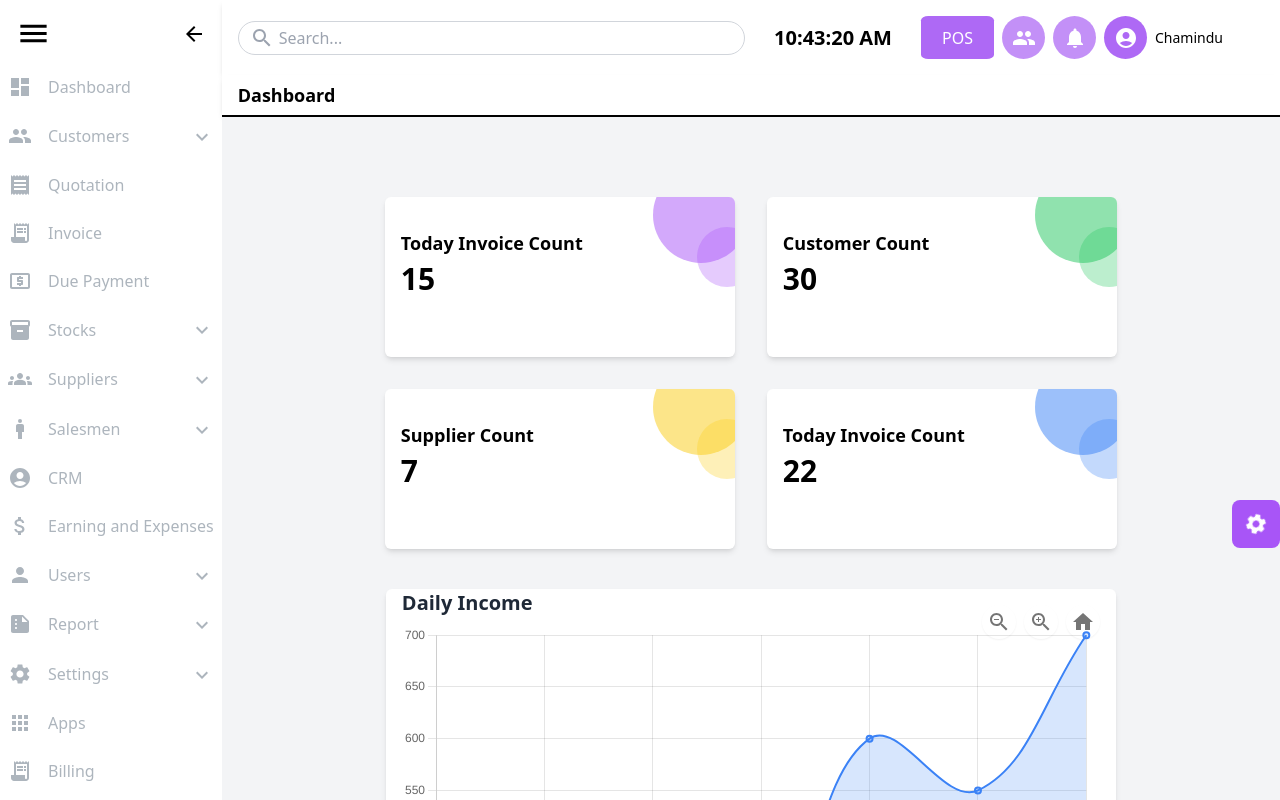
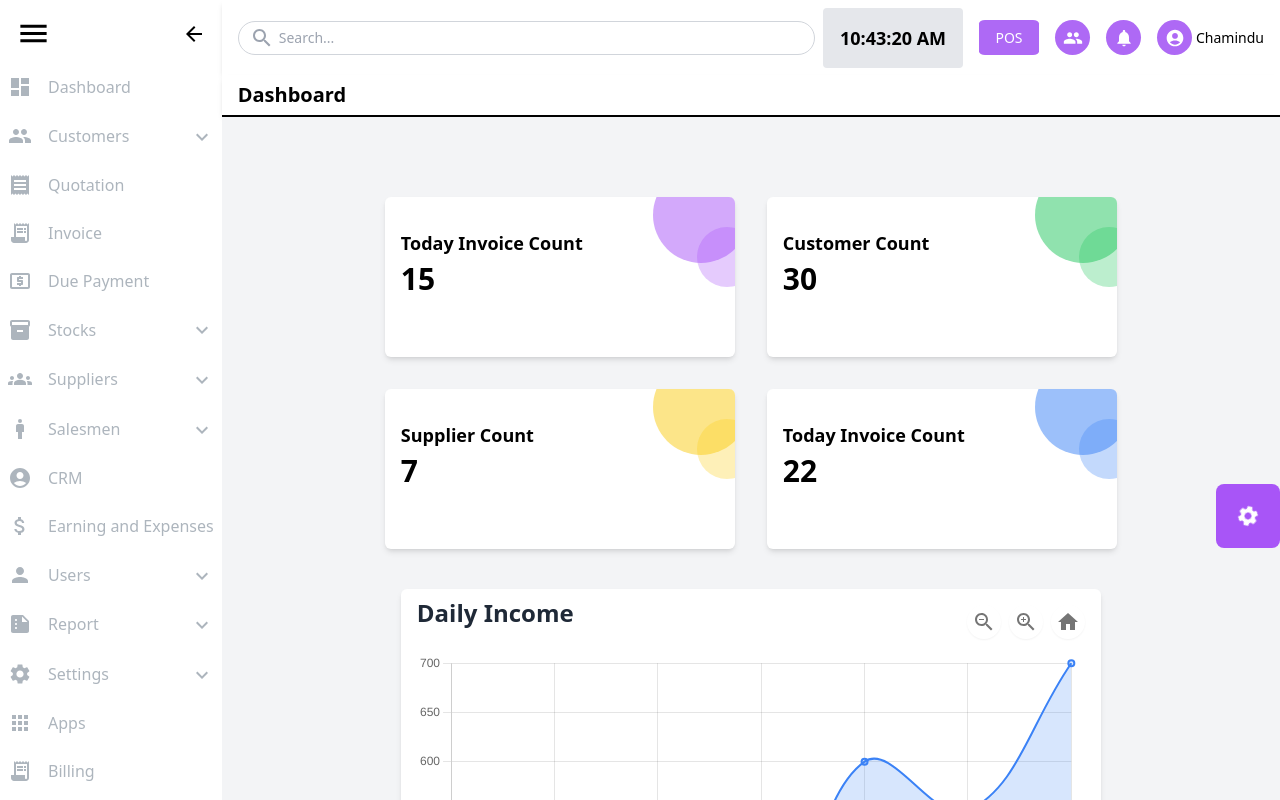
Before and after one commit to ChaminduNevandith/Invoice-System, a React (Vite) app: page / in a window 1280 px wide. Built offline with nearby package versions, Linux system fonts and the light colour scheme.

Commit message:
Make it responsive to mobile devices.

```diff
--- a/src/Component/RightSideBar/RightSideBar.jsx
+++ b/src/Component/RightSideBar/RightSideBar.jsx
@@ -24,8 +24,7 @@ function RightSideBar({ setIsSidebarOpen }) {
   }
 
   return (
-    <div className="fixed top-0 right-0 h-screen w-[381px] bg-white shadow-md">
-      <div className="p-10">
+    <div className="fixed top-0 right-0 h-screen w-[310px] sm:w-[300px] md:w-[320px] lg:w-[340px] xl:w-[360px] 2xl:w-[381px] bg-white shadow-md px-4 py-6">
       <div className="flex items-center justify-between mb-4">
         <h2 className="text-lg font-medium text-[#1A3353]">Theme Config</h2>
         <IconButton
@@ -40,7 +39,7 @@ function RightSideBar({ setIsSidebarOpen }) {
       <div className="mb-4">
         <h3 className="text-sm text-[#1A3353]">Theme Layout</h3>
         <hr className="mb-2" />
-          <div className="flex items-center bg-[#AE69F5] w-[157px] h-[38px] rounded-[3.9px]">
+        <div className="flex items-center bg-[#AE69F5] w-full max-w-[157px] h-[38px] rounded-[3.9px]">
           <input
             type="radio"
             name="themeLayout"
@@ -66,14 +65,20 @@ function RightSideBar({ setIsSidebarOpen }) {
         <h3 className="text-sm text-[#1A3353]">RTL Layout</h3>
         <hr className="mb-2" />
         <label className="inline-flex items-center cursor-pointer">
-            <input type="checkbox" value="" className="sr-only peer" />
+          <input
+            type="checkbox"
+            value=""
+            checked={rtlLayout}
+            onChange={handleRtlLayoutChange}
+            className="sr-only peer"
+          />
           <div className="relative w-11 h-6 bg-gray-200 peer-focus:outline-none rounded-full peer dark:bg-gray-700 peer-checked:after:translate-x-full rtl:peer-checked:after:-translate-x-full peer-checked:after:border-white after:content-[''] after:absolute after:top-[2px] after:start-[2px] after:bg-white after:border-gray-300 after:border after:rounded-full after:h-5 after:w-5 after:transition-all dark:border-gray-600 peer-checked:bg-[#AE69F5]" />
         </label>
       </div>
       <div className="mb-4">
         <h3 className="text-sm text-[#1A3353]">Theme Colors</h3>
         <hr className="mb-2" />
-          <div className="flex space-x-2">
+        <div className="flex flex-wrap space-x-2">
           <div
             className="w-8 h-8 rounded-[3.9px] cursor-pointer"
             style={{ backgroundColor: '#D75FFF' }}
@@ -108,7 +113,6 @@ function RightSideBar({ setIsSidebarOpen }) {
         <hr className="mt-2" />
       </div>
     </div>
-    </div>
   );
 }
 
--- a/src/Component/SettingButton/SettingButton.jsx
+++ b/src/Component/SettingButton/SettingButton.jsx
@@ -4,10 +4,10 @@ import SettingsIcon from '@mui/icons-material/Settings';
 const SettingButton = ({ setIsSidebarOpen }) => {
   return (
     <button
-      className="relative w-14 h-14 sm:w-11 sm:h-11 md:w-12 md:h-12 lg:w-13 lg:h-13 bg-purple-500 rounded-lg flex items-center justify-center hover:shadow-lg hover:bg-purple-600"
+      className="relative fixed bottom-4 right-0 w-12 h-12 lg:w-14 lg:h-14 xl:w-16 xl:h-16 2xl:w-18 2xl:h-18 bg-purple-500 rounded-lg flex items-center justify-center hover:shadow-lg hover:bg-purple-600"
       onClick={() => setIsSidebarOpen(true)}
     >
-      <SettingsIcon className="text-white text-xs sm:text-sm md:text-base lg:text-lg animate-spin-slow" />
+      <SettingsIcon className="text-white text-xs sm:text-sm md:text-base lg:text-lg xl:text-xl 2xl:text-2xl animate-spin-slow" />
     </button>
   );
 };
--- a/src/Component/Title/Title.jsx
+++ b/src/Component/Title/Title.jsx
@@ -3,7 +3,7 @@ import React from 'react';
 function Title() {
   return (
     <div className="w-full h-[40px] bg-white shadow-md flex items-center justify-start px-4">
-      <span className="text-lg font-semibold sm:text-xs md:text-sm lg:text-sm xl:text-lg 2xl:text-lg">
+      <span className="text-base font-semibold sm:text-sm md:text-base lg:text-lg xl:text-xl 2xl:text-2xl">
         Dashboard
       </span>
     </div>
--- a/src/Component/TopBar/TopBar.jsx
+++ b/src/Component/TopBar/TopBar.jsx
@@ -3,7 +3,6 @@ import SearchIcon from '@mui/icons-material/Search';
 import NotificationsIcon from '@mui/icons-material/Notifications';
 import GroupIcon from '@mui/icons-material/Group';
 import AccountCircleIcon from '@mui/icons-material/AccountCircle';
-import './NotificationButton.css';
 
 function TopBar() {
   const [currentTime, setCurrentTime] = useState(new Date());
@@ -20,55 +19,56 @@ function TopBar() {
 
   return (
     <div className="top-0 right-0 w-full h-[75px] bg-white shadow-md flex items-center px-4">
-      <div className="relative w-full max-w-[1000px] h-[34px] sm:max-w-[500px] md:max-w-[300px] lg:max-w-[350px] xl:max-w-[800px] 2xl:max-w-[1000px]">
+      <div className="relative w-full max-w-[1000px] sm:max-w-[800px] md:max-w-[600px] lg:max-w-[700px] xl:max-w-[800px] 2xl:max-w-[1000px]">
         <input
           type="text"
-          className="w-full h-full border border-gray-300 rounded-[24px] px-3 pl-10"
+          className="w-full h-[34px] border border-gray-300 rounded-[24px] px-3 pl-10 text-sm"
           placeholder="Search..."
         />
         <SearchIcon className="absolute top-1/2 left-3 transform -translate-y-1/2 text-gray-400" />
       </div>
 
-      <div className="ml-2 flex items-center">
-        <div className="w-[100px] h-[50px] sm:w-[80px] sm:h-[40px] md:w-[100px] md:h-[50px] lg:w-[140px] lg:h-[50px] xl:w-[160px] xl:h-[60px] 2xl:w-[170px] 2xl:h-[60px] hover:bg-gray-200 flex items-center justify-center rounded">
-          <div className="text-xs sm:text-xs md:text-sm lg:text-sm xl:text-xl 2xl:text-2xl font-semibold">{formattedTime}</div>
+      <div className="ml-2 flex items-center space-x-2 sm:space-x-4">
+        {/* Time Display (Visible on Medium Screens and Larger) */}
+        <div className="hidden md:flex w-[80px] h-[35px] sm:w-[100px] sm:h-[50px] lg:w-[120px] lg:h-[50px] xl:w-[140px] xl:h-[60px] 2xl:w-[160px] 2xl:h-[60px] flex items-center justify-center rounded bg-gray-200">
+          <div className="text-xs sm:text-sm lg:text-base xl:text-lg 2xl:text-xl font-semibold">{formattedTime}</div>
         </div>
 
-        {/* POS Button */}
-        <div className='ml-4 sm:ml-2'>
+        {/* POS Button (Visible on All Screen Sizes) */}
+        <div>
           <button
-            className="w-[60px] h-[35px] sm:w-[50px] sm:h-[30px] md:w-[60px] md:h-[35px] lg:w-[70px] lg:h-[40px] xl:w-[73px] xl:h-[43px] 2xl:w-[73px] 2xl:h-[43px] rounded-[10%] bg-[#AE69F5] text-white flex items-center justify-center hover:bg-[#9732FF]"
+            className="w-[60px] h-[35px] rounded-[10%] bg-[#AE69F5] text-white flex items-center justify-center hover:bg-[#9732FF] text-sm"
           >
             POS
           </button>
         </div>
 
         {/* Request Button */}
-        <div className='ml-4 sm:ml-2'>
+        <div>
           <button
-            className="w-[35px] h-[35px] sm:w-[30px] sm:h-[30px] md:w-[35px] md:h-[35px] lg:w-[40px] lg:h-[40px] xl:w-[43px] xl:h-[43px] 2xl:w-[43px] 2xl:h-[43px] rounded-full bg-[#AE69F5] text-white flex items-center justify-center hover:bg-[#9732FF] animate-pulse"
+            className="w-[35px] h-[35px] rounded-full bg-[#AE69F5] text-white flex items-center justify-center hover:bg-[#9732FF] text-sm"
           >
-            <GroupIcon />
+            <GroupIcon fontSize="small" />
           </button>
         </div>
 
         {/* Notification Button */}
-        <div className='ml-4 sm:ml-2'>
+        <div>
           <button
-            className="w-[35px] h-[35px] sm:w-[30px] sm:h-[30px] md:w-[35px] md:h-[35px] lg:w-[40px] lg:h-[40px] xl:w-[43px] xl:h-[43px] 2xl:w-[43px] 2xl:h-[43px] rounded-full bg-[#AE69F5] text-white flex items-center justify-center hover:bg-[#9732FF] animate-pulse"
+            className="w-[35px] h-[35px] rounded-full bg-[#AE69F5] text-white flex items-center justify-center hover:bg-[#9732FF] text-sm"
           >
-            <NotificationsIcon />
+            <NotificationsIcon fontSize="small" />
           </button>
         </div>
 
         {/* Profile Button */}
-        <div className="ml-2 flex items-center w-[120px] h-[40px] sm:w-[100px] sm:h-[40px] md:w-[120px] md:h-[50px] lg:w-[140px] lg:h-[50px] xl:w-[160px] xl:h-[60px] 2xl:w-[160px] 2xl:h-[60px] hover:bg-gray-200 rounded">
+        <div className="flex items-center space-x-1">
           <button
-            className="w-[35px] h-[35px] sm:w-[30px] sm:h-[30px] md:w-[35px] md:h-[35px] lg:w-[43px] lg:h-[43px] xl:w-[43px] xl:h-[43px] 2xl:w-[43px] 2xl:h-[43px] rounded-full bg-[#AE69F5] text-white flex items-center justify-center hover:bg-[#9732FF]"
+            className="w-[35px] h-[35px] rounded-full bg-[#AE69F5] text-white flex items-center justify-center hover:bg-[#9732FF] text-sm"
           >
-            <AccountCircleIcon />
+            <AccountCircleIcon fontSize="small" />
           </button>
-          <span className='ml-2 text-xs sm:text-xs md:text-sm lg:text-sm xl:text-md 2xl:text-md'>Chamindu</span>
+          <span className="hidden sm:inline text-sm">Chamindu</span>
         </div>
       </div>
     </div>
--- a/src/Pages/Chart.jsx
+++ b/src/Pages/Chart.jsx
@@ -2,13 +2,14 @@ import React from 'react';
 
 function Chart() {
   return (
-    <div className="flex flex-wrap justify-center gap-8 mt-8">
-      <div className="bg-white text-gray-800 rounded-md shadow-md p-8
+    <div className="flex flex-wrap justify-center gap-4 mt-8 px-4">
+      <div className="bg-white text-gray-800 rounded-md shadow-md p-4
         2xl:w-[1500px] 2xl:h-[800px]
         xl:w-[1200px] xl:h-[700px]
         lg:w-[900px] lg:h-[600px]
         md:w-[600px] md:h-[500px]
-        sm:w-[400px] sm:h-[400px]">
+        sm:w-[400px] sm:h-[400px]
+        w-[270px]">
 
         {/* Title */}
         <h2 className="text-lg font-medium text-center text-blue-900
@@ -37,12 +38,12 @@ function Chart() {
               sm:text-xs">
               Notes: Current sprint requires stakeholders to approve newly amended policies
             </p>
-            <button className="px-6 py-2 bg-purple-500 text-white rounded-md shadow-md hover:bg-purple-600
+            <button className="px-4 py-2 bg-purple-500 text-white rounded-md shadow-md hover:bg-purple-600
               2xl:px-8 2xl:py-3
               xl:px-7 xl:py-2.5
               lg:px-6 lg:py-2
               md:px-5 md:py-1.5
-              sm:px-4 sm:py-1">
+              sm:px-3 sm:py-1">
               Generate Report
             </button>
           </div>
--- a/src/Pages/DashBoard.jsx
+++ b/src/Pages/DashBoard.jsx
@@ -35,9 +35,9 @@ function DashBoard() {
           <div key={index} className='relative w-[280px] h-[120px] sm:w-[320px] sm:h-[140px] md:w-[350px] md:h-[160px] bg-white rounded-md p-4 overflow-hidden shadow-md'>
             <div className='absolute top-[-30px] right-[-30px]'>
               {/* Top circle */}
-              <div className={`w-16 h-16 sm:w-20 sm:h-20 md:w-24 md:h-24 rounded-full ${circleColors[index]} absolute top-0 right-4 opacity-50`}></div>
+              <div className={`w-20 h-20 sm:w-24 sm:h-24 md:w-24 md:h-24 lg:w-24 lg:h-24 xl:w-24 xl:h-24 2xl:w-24 2xl:h-24 rounded-full ${circleColors[index]} absolute top-0 right-4 opacity-50`}></div>
               {/* Bottom circle */}
-              <div className={`w-[40px] h-[40px] sm:w-[50px] sm:h-[50px] md:w-[60px] md:h-[60px] rounded-full ${circleColors[index]} absolute top-[60px] right-2 opacity-30`}></div>
+              <div className={`w-[50px] h-[50px] sm:w-[60px] sm:h-[60px] md:w-[60px] md:h-[60px] rounded-full ${circleColors[index]} absolute top-[60px] right-2 opacity-30`}></div>
             </div>
             <div className='text-sm sm:text-base md:text-lg font-semibold mt-4'>{names[index]}</div>
             <div className='text-xl sm:text-2xl md:text-3xl font-bold mt-1'>{counts[index]}</div>
@@ -47,12 +47,9 @@ function DashBoard() {
 
       {/* Line Charts */}
       <div className="flex flex-wrap justify-center gap-4 sm:gap-6 md:gap-8 mt-6 sm:mt-8 md:mt-10">
-        <div className='w-full sm:w-[600px] md:w-[700px] lg:w-[730px] h-[300px] sm:h-[350px] md:h-[400px] bg-white text-gray-800 rounded-md shadow-md'>
           <LineChart />
-        </div>
-        <div className='w-full sm:w-[600px] md:w-[700px] lg:w-[730px] h-[300px] sm:h-[350px] md:h-[400px] bg-white text-gray-800 rounded-md shadow-md'>
           <MonthlySalesChart />
-        </div>
+
       </div>
 
       {/* Table */}
--- a/src/Pages/LineChart.jsx
+++ b/src/Pages/LineChart.jsx
@@ -35,9 +35,17 @@ const data = {
 
 function LineChart() {
   return (
+    <div className="w-full
+      2xl:w-[730px] 2xl:h-[450px]
+      xl:w-[700px] xl:h-[420px]
+      lg:w-[730px] lg:h-[400px]
+      md:w-[700px] md:h-[380px]
+      sm:w-[600px] sm:h-[350px]
+      xs:w-full xs:h-[320px]
+      h-[200px] bg-white text-gray-800 rounded-md shadow-md relative flex flex-col">
 
-    <div className="relative flex flex-col w-full h-full ">
-      <div className="absolute top-4 right-4 flex gap-2">
+      {/* Icon Buttons with margin adjustments */}
+      <div className="absolute top-4 right-4 flex gap-2 mb-2">
         <IconButton size="small" className="bg-white shadow-sm">
           <ZoomOut />
         </IconButton>
@@ -48,7 +56,13 @@ function LineChart() {
           <Home />
         </IconButton>
       </div>
-      <h2 className="text-xl font-semibold mb-2 ml-4">Daily Income</h2>
+
+      {/* Title with responsive text sizes */}
+      <h2 className="text-lg sm:text-xl md:text-2xl font-semibold mt-2 mb-6 ml-4">
+        Daily Income
+      </h2>
+
+      {/* Chart Container */}
       <div className="flex-grow ml-4 mr-4 mb-4">
         <Line data={data} options={options} />
       </div>
--- a/src/Pages/MonthlySalesChart.jsx
+++ b/src/Pages/MonthlySalesChart.jsx
@@ -39,8 +39,17 @@ const data = {
 
 function LineChart1() {
   return (
-    <div className="relative justify-center flex flex-col">
-      <div className="absolute top-4 right-4 flex gap-2 mb-4 items-center">
+    <div className="w-full
+      2xl:w-[730px] 2xl:h-[450px]
+      xl:w-[700px] xl:h-[420px]
+      lg:w-[730px] lg:h-[400px]
+      md:w-[700px] md:h-[380px]
+      sm:w-[600px] sm:h-[350px]
+      xs:w-full xs:h-[320px]
+      h-[200px] bg-white text-gray-800 rounded-md shadow-md relative flex flex-col">
+
+      {/* Icon Buttons with margin adjustments */}
+      <div className="absolute top-4 right-4 flex gap-2 mb-4 ">
         <IconButton size="small" className="bg-white shadow-sm">
           <ZoomOut />
         </IconButton>
@@ -51,8 +60,14 @@ function LineChart1() {
           <Home />
         </IconButton>
       </div>
-      <h2 className="text-xl font-semibold mb-2 ml-4">Monthly Sales</h2>
-      <div className="flex-grow ml-4 mr-4">
+
+      {/* Title with responsive text sizes */}
+      <h2 className="text-lg sm:text-xl md:text-2xl font-semibold mt-2 mb-6 ml-4">
+        Monthly Sales
+      </h2>
+
+      {/* Chart Container */}
+      <div className="flex-grow ml-4 mr-4 mb-4">
         <Line data={data} options={options} />
       </div>
     </div>
--- a/src/Pages/Table.jsx
+++ b/src/Pages/Table.jsx
@@ -1,37 +1,65 @@
-import React from 'react'
+import React from 'react';
 import SearchIcon from '@mui/icons-material/Search';
 
 function Table() {
   return (
     <div className="flex flex-wrap justify-center gap-8 mt-8">
-      <div className='w-[1500px] h-[800px] bg-white text-gray-800 rounded-md shadow-md
+      <div className='bg-white text-gray-800 rounded-md shadow-md
         2xl:w-[1500px] 2xl:h-[800px]
         xl:w-[1200px] xl:h-[700px]
         lg:w-[900px] lg:h-[600px]
         md:w-[600px] md:h-[500px]
-        sm:w-[400px] sm:h-[400px]'>
+        sm:w-[400px] sm:h-[400px]
+        xs:w-[270px] xs:h-[400px]'> {/* Mobile size adjustment */}
 
-        <div className='text-xl font-semibold block ml-7 mt-7'>Supplier Credit</div>
+        <div className='text-xl font-semibold block ml-7 mt-7
+          2xl:text-xl
+          xl:text-lg
+          lg:text-md
+          md:text-sm
+          sm:text-xs
+          xs:text-xs'>
+          Supplier Credit
+        </div>
 
         <div className="relative mx-auto
           2xl:w-[327px] 2xl:h-[43px]
           xl:w-[250px] xl:h-[38px]
           lg:w-[200px] lg:h-[34px]
           md:w-[180px] md:h-[30px]
-          sm:w-[160px] sm:h-[28px]">
+          sm:w-[160px] sm:h-[28px]
+          xs:w-[130px] xs:h-[24px]"> {/* Mobile size adjustment */}
 
           <input
             type="text"
-            className="w-full h-full border border-gray-300 rounded-[3.9px] px-3 pl-10 bg-white shadow-md"
+            className="h-full border border-gray-300 rounded-[3.9px] px-3 pl-10 bg-white shadow-md
+              2xl:text-base
+              xl:text-sm
+              lg:text-xs
+              md:text-xs
+              sm:text-xs
+              xs:text-[5px]"
             placeholder="Search..."
           />
-          <SearchIcon className="absolute top-1/2 left-3 transform -translate-y-1/2 text-gray-400" />
+          <SearchIcon className="absolute top-1/2 left-3 transform -translate-y-1/2 text-gray-400 text-xs" />
         </div>
 
         <div className="p-6">
-          <table className="min-w-full bg-white border border-gray-300">
+          <table className="min-w-full bg-white border border-gray-300
+            2xl:w-full
+            xl:w-full
+            lg:w-full
+            md:w-full
+            sm:w-full
+            xs:w-full"> {/* Mobile size adjustment */}
             <thead>
-              <tr className="w-full bg-[#F2F1F1] border-b border-gray-300">
+              <tr className="w-full bg-[#F2F1F1] border-b border-gray-300 text-xs
+                2xl:text-base
+                xl:text-sm
+                lg:text-xs
+                md:text-xs
+                sm:text-xs
+                xs:text-xs">
                 <th className="py-2 px-4 text-left">Order ID</th>
                 <th className="py-2 px-4 text-left">Date</th>
                 <th className="py-2 px-4 text-left">Supplier</th>
@@ -39,14 +67,26 @@ function Table() {
               </tr>
             </thead>
             <tbody>
-              <tr className='bg-[#F3E5F5]'>
+              <tr className='bg-[#F3E5F5] text-xs
+                2xl:text-base
+                xl:text-sm
+                lg:text-xs
+                md:text-xs
+                sm:text-xs
+                xs:text-xs'>
                 <td className="py-2 px-4 border-b border-gray-300">001</td>
                 <td className="py-2 px-4 border-b border-gray-300">2024-08-15</td>
                 <td className="py-2 px-4 border-b border-gray-300">Supplier A</td>
                 <td className="py-2 px-4 border-b border-gray-300">123456</td>
               </tr>
 
-              <tr className='bg-[#F3E5F5]'>
+              <tr className='bg-[#F3E5F5] text-xs
+                2xl:text-base
+                xl:text-sm
+                lg:text-xs
+                md:text-xs
+                sm:text-xs
+                xs:text-xs'>
                 <td className="py-2 px-4 border-b border-gray-300">002</td>
                 <td className="py-2 px-4 border-b border-gray-300">2024-09-15</td>
                 <td className="py-2 px-4 border-b border-gray-300">Supplier B</td>
@@ -57,7 +97,7 @@ function Table() {
         </div>
       </div>
     </div>
-  )
+  );
 }
 
-export default Table
+export default Table;
```
Also changed, not shown: 1 other file (tests, documents, lock files or other folders). Lines whose indentation alone changed are shown as unchanged.
